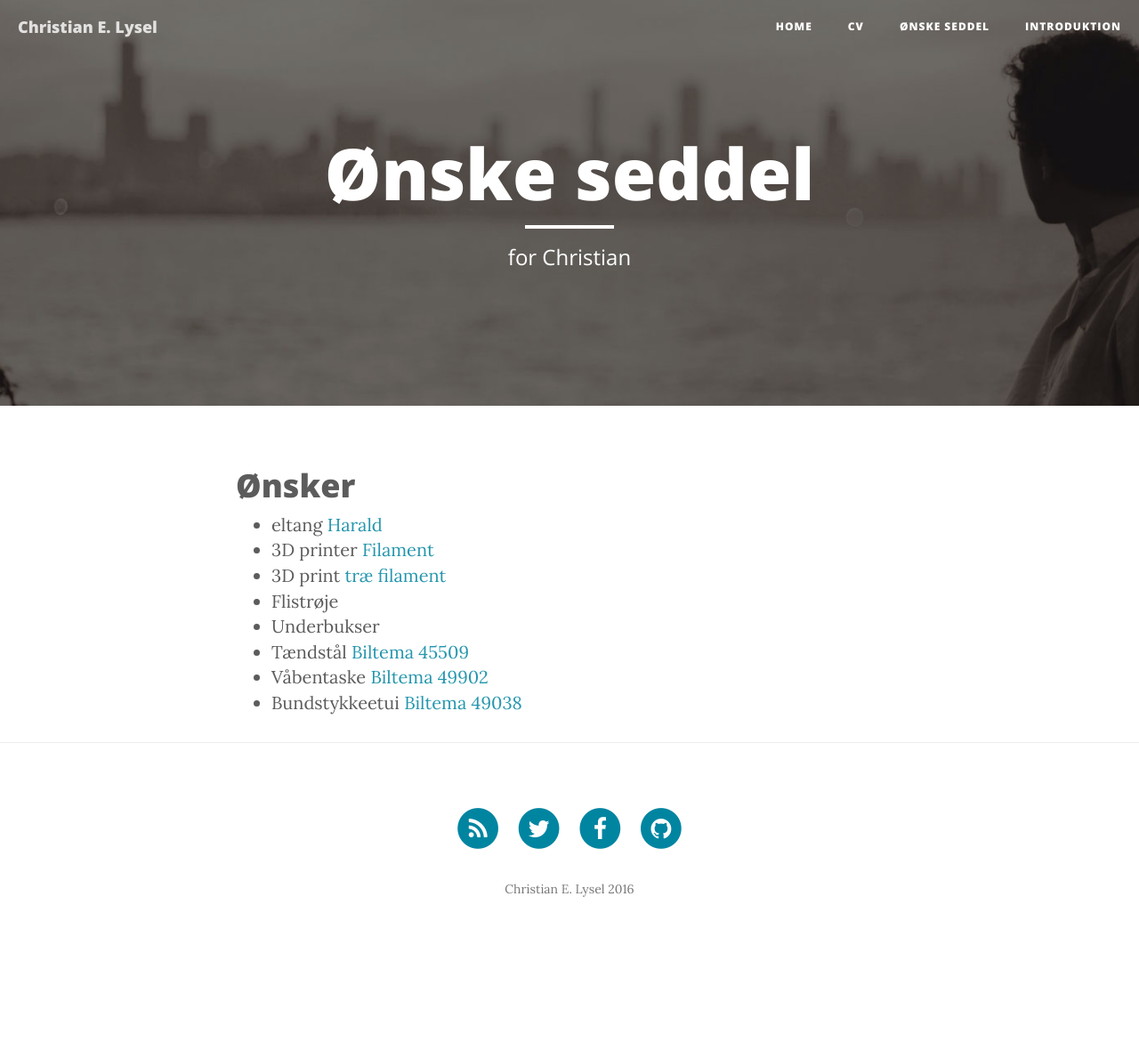
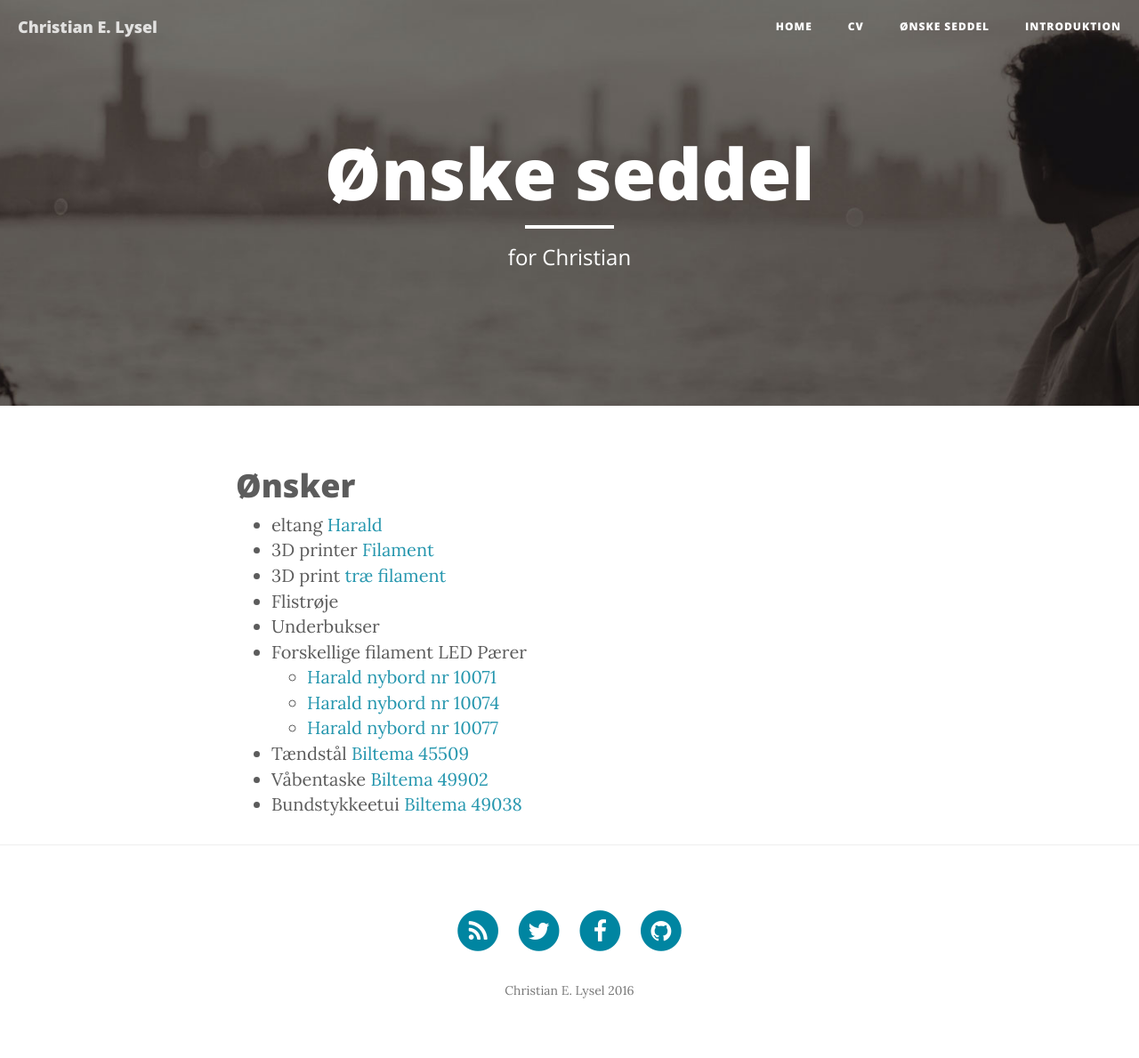
Before and after one commit to clysel/christian.lysel.net, a Jekyll site: the page built from gave.markdown, in a window 1280 px wide. Shown: the whole page at 89% size. Built offline with Jekyll 4.4.1, drawn with Linux system fonts in a browser that asks for light colours; nearby versions of some CDN libraries; before the commit the page ends 1075 px from its top, so only the background shows below that.

Commit message:
Update gave.markdown

```diff
--- a/gave.markdown
+++ b/gave.markdown
@@ -12,6 +12,10 @@
  * 3D print [træ filament](https://filament23d.dk/filament-da/wood-3mm-da)
  * Flistrøje
  * Underbukser
+ * Forskellige filament LED Pærer
+    * [Harald nybord nr 10071](http://www.harald-nyborg.dk/p10071/filament-2w-e27-globe-g45-klar)
+    * [Harald nybord nr 10074](http://www.harald-nyborg.dk/p10074/filament-4w-e27-krone-g45-klar)
+    * [Harald nybord nr 10077](http://www.harald-nyborg.dk/p10077/filament-6w-e27-a60-klar)
  * Tændstål [Biltema 45509](http://www.biltema.dk/da/Fritid/Friluftsliv/Knive-og-varktoj/Tandstal-2000031777/)
  * Våbentaske [Biltema 49902](http://www.biltema.dk/da/Fritid/Jagt/Vabenpleje-og-tilbehor/Vabentaske-2000034463/?artId=49902)
  * Bundstykkeetui [Biltema 49038](http://www.biltema.dk/da/Fritid/Jagt/Vabenpleje-og-tilbehor/Bundstykkeetui-2000036306/)
```
